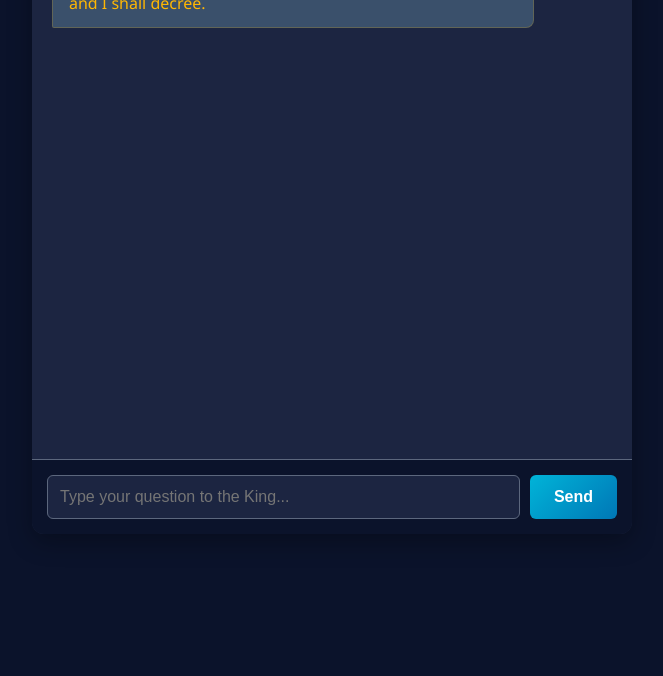
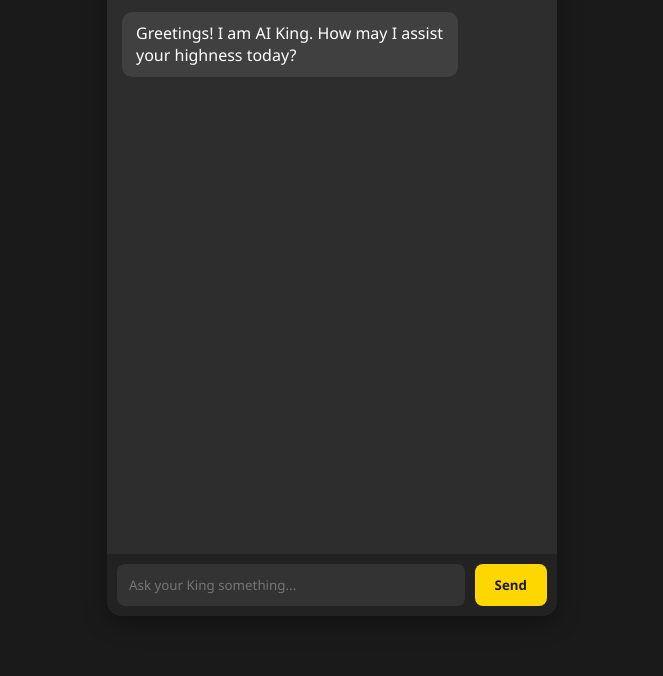
Before and after one commit to Adityarajai/AI-King, a plain HTML site: page index.html in a window 1280 px wide. Shown: the part 124-800 px from the top of the page, without its empty margins (308-971 px from the left). Drawn offline with Linux system fonts and the light colour scheme.

Commit message:
Refactor chat interface and update title
Updated the title and improved styling for the chat interface.

```diff
--- a/index.html
+++ b/index.html
@@ -3,216 +3,160 @@
 <head>
     <meta charset="UTF-8">
     <meta name="viewport" content="width=device-width, initial-scale=1.0">
-    <title>AI King - Grand Chat Court</title>
+    <title>AI King</title>
     <style>
-        body {
-            font-family: 'Segoe UI', Tahoma, Geneva, Verdana, sans-serif;
+        * {
+            box-sizing: border-box;
             margin: 0;
             padding: 0;
-            background-color: #0b132b;
-            color: #ffffff;
+            font-family: 'Segoe UI', Tahoma, Geneva, Verdana, sans-serif;
+        }
+        body {
+            background-color: #1a1a1a;
+            color: #fff;
             display: flex;
-            flex-direction: column;
+            justify-content: center;
             align-items: center;
             height: 100vh;
         }
-
-        .brand-container {
-            text-align: center;
-            padding: 10px;
-            margin-top: 5px;
-        }
-
-        .logo-fallback {
-            font-size: 24px;
-            font-weight: bold;
-            color: #ffb703;
-            text-shadow: 0 0 10px rgba(255, 183, 3, 0.5);
-        }
-
-        /* Chat Window Container */
         .chat-container {
-            width: 95%;
-            max-width: 600px;
-            height: 75vh;
-            background: #1c2541;
-            border-radius: 12px;
-            box-shadow: 0 8px 24px rgba(0, 0, 0, 0.3);
+            width: 100%;
+            max-width: 450px;
+            height: 85vh;
+            background: #2d2d2d;
+            border-radius: 15px;
             display: flex;
             flex-direction: column;
             overflow: hidden;
-            margin-bottom: 15px;
+            box-shadow: 0 8px 24px rgba(0,0,0,0.3);
         }
-
-        /* Chat Messages Area */
-        .chat-messages {
+        .header {
+            background: #ffd700;
+            color: #1a1a1a;
+            padding: 15px;
+            text-align: center;
+            font-weight: bold;
+            font-size: 1.4rem;
+            letter-spacing: 1px;
+        }
+        .chat-box {
             flex: 1;
-            padding: 20px;
+            padding: 15px;
             overflow-y: auto;
             display: flex;
             flex-direction: column;
-            gap: 15px;
+            gap: 10px;
         }
-
-        /* Message Bubbles */
         .message {
+            padding: 10px 14px;
+            border-radius: 10px;
             max-width: 80%;
-            padding: 12px 16px;
-            border-radius: 8px;
-            line-height: 1.5;
-            font-size: 16px;
+            word-wrap: break-word;
+            line-height: 1.4;
         }
-
-        .user-message {
-            background-color: #00b4d8;
-            color: white;
+        .user {
+            background: #ffd700;
+            color: #1a1a1a;
             align-self: flex-end;
-            border-bottom-right-radius: 2px;
         }
-
-        .king-message {
-            background-color: #3a506b;
-            color: #ffb703;
+        .bot {
+            background: #404040;
+            color: #fff;
             align-self: flex-start;
-            border-bottom-left-radius: 2px;
-            border: 1px solid rgba(255, 183, 3, 0.2);
         }
-
-        .system-message {
-            background: transparent;
-            color: #5c677d;
-            align-self: center;
-            font-style: italic;
-            font-size: 14px;
+        .input-area {
+            display: flex;
+            padding: 10px;
+            background: #222;
+            gap: 10px;
         }
-
-        /* Input Area at Bottom */
-        .chat-input-area {
-            display: flex;
-            padding: 15px;
-            background: #0b132b;
-            gap: 10px;
-            border-top: 1px solid #5c677d;
-        }
-
-        input[type="text"] {
+        input {
             flex: 1;
             padding: 12px;
-            border-radius: 6px;
-            border: 1px solid #5c677d;
-            background-color: #1c2541;
+            border: none;
+            border-radius: 8px;
+            background: #333;
             color: white;
-            font-size: 16px;
+            outline: none;
         }
-
         button {
-            padding: 12px 24px;
-            background: linear-gradient(135deg, #00b4d8, #0077b6);
-            color: white;
+            background: #ffd700;
             border: none;
-            border-radius: 6px;
-            font-size: 16px;
+            color: #1a1a1a;
+            padding: 0 20px;
+            border-radius: 8px;
             font-weight: bold;
             cursor: pointer;
-            transition: opacity 0.2s;
         }
-
         button:hover {
-            opacity: 0.9;
-        }
-
-        button:disabled {
-            background: #5c677d;
-            cursor: not-allowed;
+            background: #e6c200;
         }
     </style>
 </head>
 <body>
 
-<div class="brand-container">
-    <div class="logo-fallback">👑 AI KING COURT</div>
-</div>
-
 <div class="chat-container">
-    <div class="chat-messages" id="chat-box">
-        <div class="message king-message">👑 <strong>AI King:</strong> Welcome to my Grand Court. Speak, traveler, and I shall decree.</div>
+    <div class="header">👑 AI KING 👑</div>
+    <div class="chat-box" id="chatBox">
+        <div class="message bot">Greetings! I am AI King. How may I assist your highness today?</div>
     </div>
-
-    <div class="chat-input-area">
-        <input type="text" id="user-input" placeholder="Type your question to the King..." onkeypress="handleKeyPress(event)">
-        <button id="send-btn" onclick="sendMessage()">Send</button>
+    <div class="input-area">
+        <input type="text" id="userInput" placeholder="Ask your King something..." onkeypress="handleKeyPress(event)">
+        <button onclick="sendMessage()">Send</button>
     </div>
 </div>
 
 <script>
-    const chatBox = document.getElementById('chat-box');
-    const userInput = document.getElementById('user-input');
-    const sendBtn = document.getElementById('send-btn');
+    async function sendMessage() {
+        const inputEl = document.getElementById('userInput');
+        const chatBox = document.getElementById('chatBox');
+        const userText = inputEl.value.trim();
 
-    // Enter key dabane par bhi send ho jaye
+        if (!userText) return;
+
+        // Append User Message
+        appendMessage(userText, 'user');
+        inputEl.value = '';
+
+        // Append Temporary Thinking Message
+        const thinkingId = appendMessage("Thinking...", 'bot');
+
+        try {
+            // Using a reliable public instant-answer endpoint
+            const response = await fetch(`https://api.duckduckgo.com/?q=${encodeURIComponent(userText)}&format=json&origin=*`);
+            const data = await response.json();
+
+            // Remove thinking message
+            document.getElementById(thinkingId).remove();
+
+            // Extract answer or use fallback response
+            const reply = data.AbstractText || (data.RelatedTopics && data.RelatedTopics[0]?.Text) || "I am processing your command, your highness, but my repository lacks specific details on this exact matter.";
+            appendMessage(reply, 'bot');
+
+        } catch (error) {
+            document.getElementById(thinkingId).remove();
+            appendMessage("Apologies, my kingdom's servers are experiencing issues.", 'bot');
+            console.error("Error fetching data:", error);
+        }
+    }
+
+    function appendMessage(text, sender) {
+        const chatBox = document.getElementById('chatBox');
+        const msgDiv = document.createElement('div');
+        const id = 'msg-' + Date.now();
+        msgDiv.id = id;
+        msgDiv.className = `message ${sender}`;
+        msgDiv.innerText = text;
+        chatBox.appendChild(msgDiv);
+        chatBox.scrollTop = chatBox.scrollHeight;
+        return id;
+    }
+
     function handleKeyPress(event) {
         if (event.key === 'Enter') {
             sendMessage();
         }
     }
-
-    async function sendMessage() {
-        const text = userInput.value.trim();
-        if (!text) return;
-
-        // 1. User ka message chat mein dikhayein
-        appendMessage(text, 'user-message');
-        userInput.value = ''; // Input clear karein
-
-        // 2. Loading state ("The King is thinking...")
-        const loadingId = appendMessage('The King is preparing his decree...', 'system-message');
-
-        sendBtn.disabled = true;
-
-        // Aapka naya Vercel backend URL
-        const backendUrl = "https://ai-king-amber.vercel.app/api/ask";
-
-        try {
-            const response = await fetch(backendUrl, {
-                method: "POST",
-                headers: { "Content-Type": "application/json" },
-                body: JSON.stringify({ question: text })
-            });
-
-            const data = await response.json();
-
-            // Loading text ko hataayein
-            document.getElementById(loadingId).remove();
-
-            let kingReply = data.reply || "The royal chamber is silent right now.";
-
-            // 3. King ka answer bubble chat mein jodein
-            appendMessage(`👑 <strong>AI King:</strong> ${kingReply}`, 'king-message');
-
-        } catch (error) {
-            console.error(error);
-            document.getElementById(loadingId).remove();
-            appendMessage('Error: Connection to the palace failed.', 'system-message');
-        } finally {
-            sendBtn.disabled = false;
-            userInput.focus();
-        }
-    }
-
-    // Naya message bubble jodne ka function
-    function appendMessage(text, className) {
-        const messageDiv = document.createElement('div');
-        const uniqueId = 'msg-' + Date.now();
-        messageDiv.id = uniqueId;
-        messageDiv.className = `message ${className}`;
-        messageDiv.innerHTML = text;
-        chatBox.appendChild(messageDiv);
-
-        // Chat scroll automatically niche le jane ke liye
-        chatBox.scrollTop = chatBox.scrollHeight;
-
-        return uniqueId;
-    }
 </script>
 
 </body>
```
